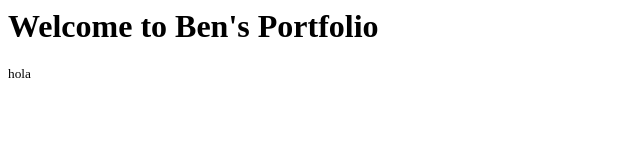
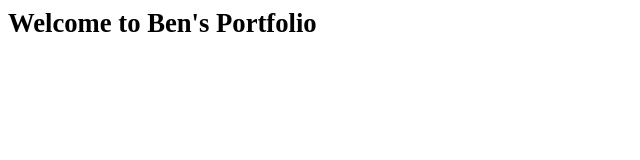
Before and after one commit to BenSlavish/BenSlavish.github.io, a plain HTML site: page index.html in a window 1280 px wide. Shown: the whole page, without its empty margins (0-640 px from the left). Drawn offline with Linux system fonts and the light colour scheme.

Commit message:
Update index.html

```diff
--- a/index.html
+++ b/index.html
@@ -1,6 +1,5 @@
 <html>
   <body>
-    <h1>Welcome to Ben's Portfolio</h1>
-    <small> hola </small>
+    <h1><small>Welcome to Ben's Portfolio</small></h1>
   </body>
 </html>
```
